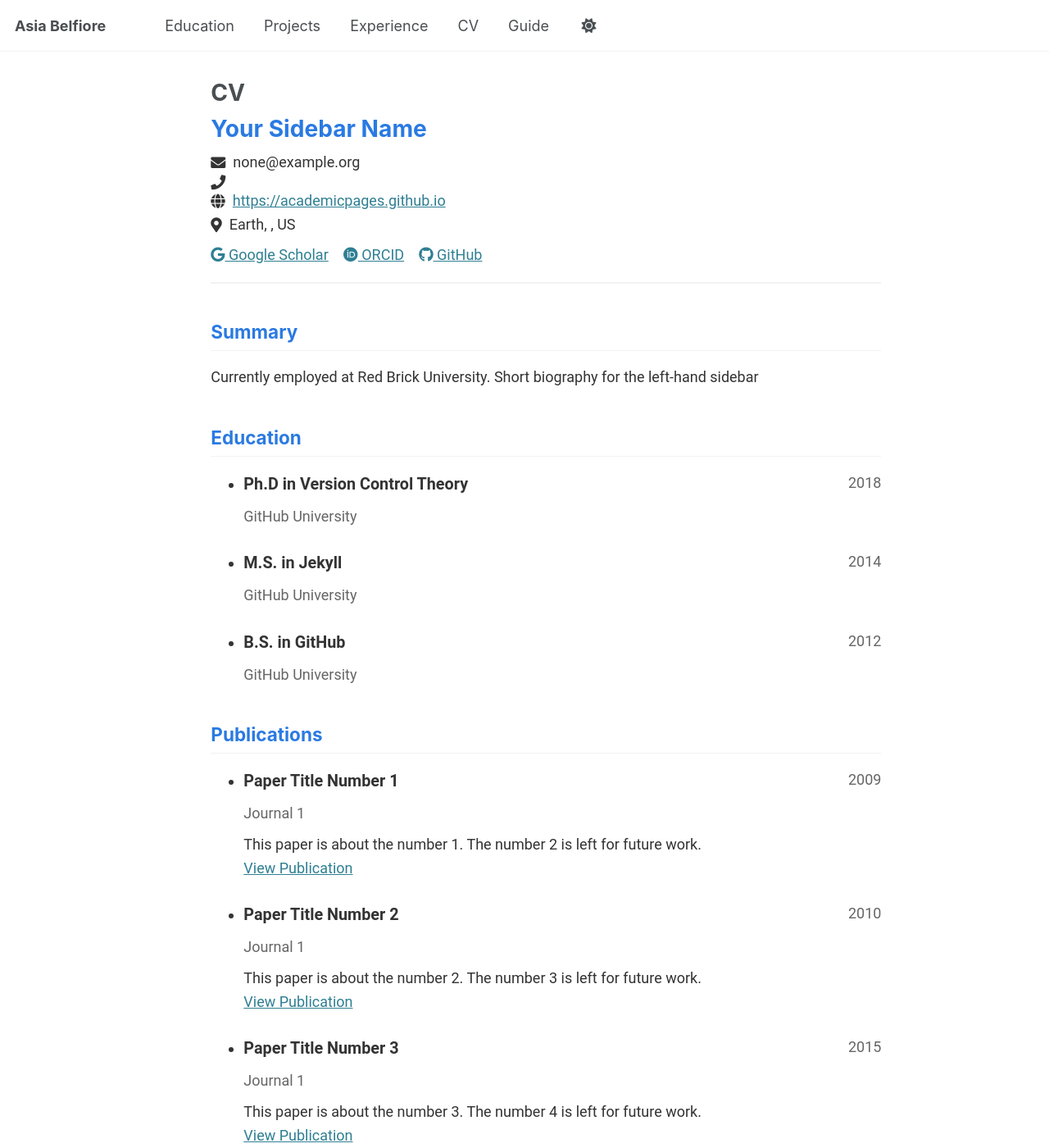
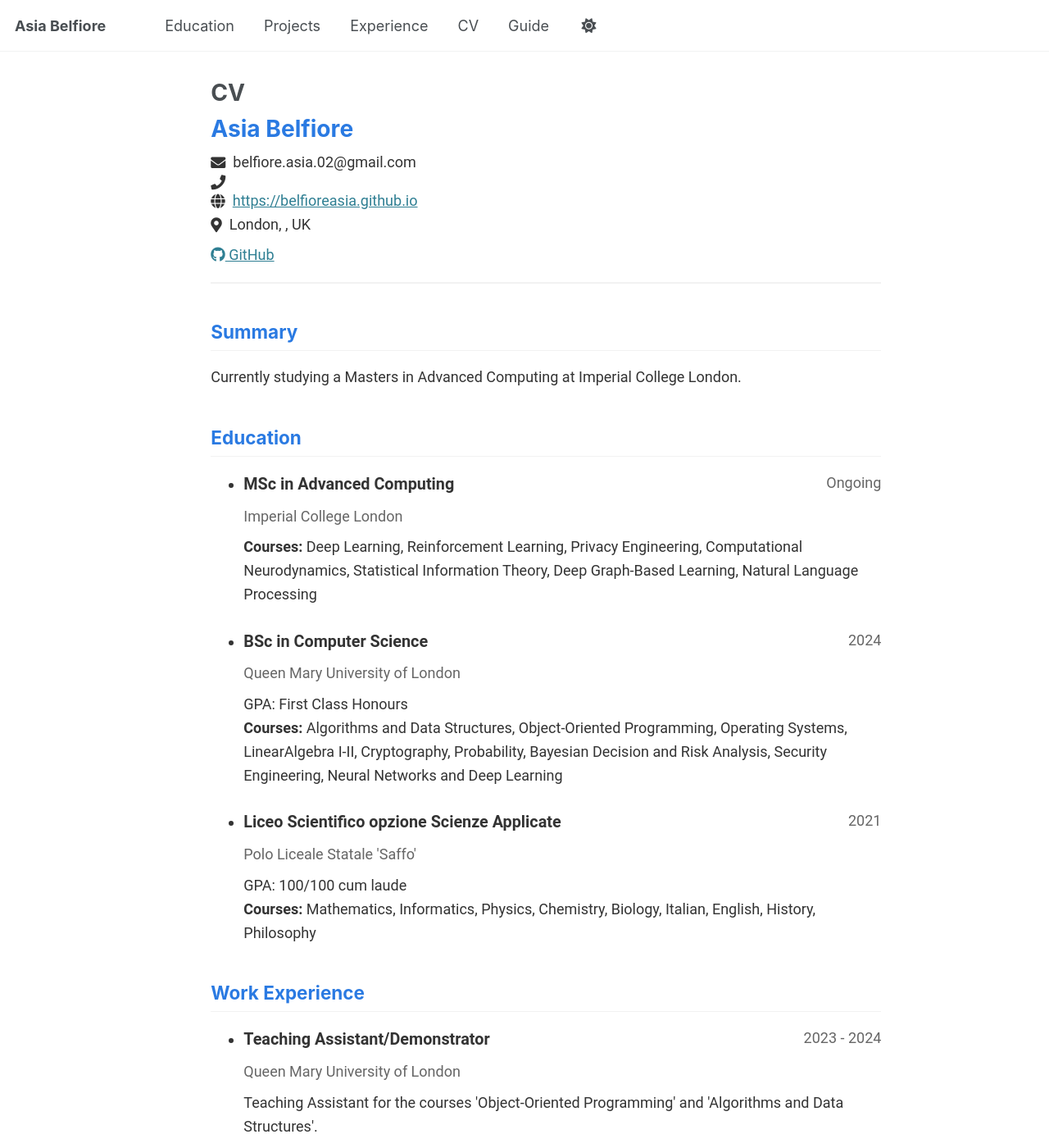
Before and after one commit to belfioreasia/belfioreasia.github.io, a Jekyll site: the page built from _pages/cv-json.md, in a window 1280 px wide and 1400 px high. Shown: the whole window at 82% size. Built offline with Jekyll 4.4.1, drawn with Linux system fonts in a browser that asks for light colours; some of the changed text lies outside the part shown.

Commit message:
Fixed cv path

```diff
--- a/_data/cv.json
+++ b/_data/cv.json
@@ -1,152 +1,73 @@
 {
   "basics": {
-    "name": "Your Sidebar Name",
-    "email": "none@example.org",
+    "name": "Asia Belfiore",
+    "email": "belfiore.asia.02@gmail.com",
     "phone": "",
-    "website": "https://academicpages.github.io",
-    "summary": "Currently employed at Red Brick University. Short biography for the left-hand sidebar",
+    "website": "https://belfioreasia.github.io",
+    "summary": "Currently studying a Masters in Advanced Computing at Imperial College London.",
     "location": {
       "address": "",
       "postalCode": "",
-      "city": "Earth",
-      "countryCode": "US",
+      "city": "London",
+      "countryCode": "UK",
       "region": ""
     },
     "profiles": [
       {
-        "network": "Google Scholar",
-        "username": "",
-        "url": "https://scholar.google.com/citations?user=PS_CX0AAAAAJ"
-      },
-      {
-        "network": "ORCID",
-        "username": "",
-        "url": "http://orcid.org/yourorcidurl"
-      },
-      {
         "network": "GitHub",
         "username": "academicpages",
-        "url": "https://github.com/academicpages"
+        "url": "https://github.com/belfioreasia"
       }
     ]
   },
-  "work": [],
+  "work": [
+    {
+      "company": "Queen Mary University of London",
+      "position": "Teaching Assistant/Demonstrator",
+      "website": "https://www.qmul.ac.uk",
+      "startDate": "2023",
+      "endDate": "2024",
+      "summary": "Teaching Assistant for the courses 'Object-Oriented Programming' and 'Algorithms and Data Structures'.",
+      "highlights": []
+    }
+  ],
   "education": [
     {
-      "institution": "GitHub University",
-      "area": "Ph.D in Version Control Theory",
-      "studyType": "",
-      "startDate": "",
-      "endDate": "2018",
+      "institution": "Imperial College London",
+      "area": "MSc in Advanced Computing",
+      "studyType": "Masters",
+      "startDate": "2024",
+      "endDate": "Ongoing",
       "gpa": null,
-      "courses": []
+      "courses": ["Deep Learning", "Reinforcement Learning", "Privacy Engineering", "Computational Neurodynamics",
+      "Statistical Information Theory", "Deep Graph-Based Learning", "Natural Language Processing"]
     },
     {
-      "institution": "GitHub University",
-      "area": "M.S. in Jekyll",
-      "studyType": "",
-      "startDate": "",
-      "endDate": "2014",
-      "gpa": null,
-      "courses": []
+      "institution": "Queen Mary University of London",
+      "area": "BSc in Computer Science",
+      "studyType": "Bachelors",
+      "startDate": "2021",
+      "endDate": "2024",
+      "gpa": "First Class Honours",
+      "courses": ["Algorithms and Data Structures", "Object-Oriented Programming", "Operating Systems", "LinearAlgebra I-II",
+      "Cryptography", "Probability", "Bayesian Decision and Risk Analysis", "Security Engineering", "Neural Networks and Deep Learning"]
     },
     {
-      "institution": "GitHub University",
-      "area": "B.S. in GitHub",
-      "studyType": "",
-      "startDate": "",
-      "endDate": "2012",
-      "gpa": null,
-      "courses": []
+      "institution": "Polo Liceale Statale 'Saffo'",
+      "area": "Liceo Scientifico opzione Scienze Applicate",
+      "studyType": "High School",
+      "startDate": "2016",
+      "endDate": "2021",
+      "gpa": "100/100 cum laude",
+      "courses": ["Mathematics", "Informatics", "Physics", "Chemistry", "Biology", "Italian", "English", "History", "Philosophy"]
     }
   ],
-  "skills": [],
-  "languages": [],
-  "interests": [],
+  "skills": ["Python", "Java", "NumPy", "Pandas", "PyTorch", "Matplotlib", "JavaScript", "HTML", "CSS"],
+  "languages": ["Italian (native)", "English (fluent, CEFR C2)", "Spanish (basic)", "French (basic)"],
+  "interests": ["Chess (Regional Level Competitor)", "Sports (Brown Belt in Karate, 6-year Ballerina, Climbing and Bouldering)",
+  "Guitar Playing", "Photography", "Graphic and Interior Design", "Cooking"],
   "references": [],
-  "publications": [
-    {
-      "name": "Paper Title Number 1",
-      "publisher": "Journal 1",
-      "releaseDate": "2009-10-01",
-      "website": "http://academicpages.github.io/files/paper1.pdf",
-      "summary": "This paper is about the number 1. The number 2 is left for future work."
-    },
-    {
-      "name": "Paper Title Number 2",
-      "publisher": "Journal 1",
-      "releaseDate": "2010-10-01",
-      "website": "http://academicpages.github.io/files/paper2.pdf",
-      "summary": "This paper is about the number 2. The number 3 is left for future work."
-    },
-    {
-      "name": "Paper Title Number 3",
-      "publisher": "Journal 1",
-      "releaseDate": "2015-10-01",
-      "website": "http://academicpages.github.io/files/paper3.pdf",
-      "summary": "This paper is about the number 3. The number 4 is left for future work."
-    },
-    {
-      "name": "Paper Title Number 4",
-      "publisher": "GitHub Journal of Bugs",
-      "releaseDate": "2024-02-17",
-      "website": "http://academicpages.github.io/files/paper3.pdf",
-      "summary": "This paper is about fixing template issue #693."
-    }
-  ],
-  "presentations": [
-    {
-      "name": "Talk 1 on Relevant Topic in Your Field",
-      "event": "UC San Francisco, Department of Testing",
-      "date": "2012-03-01",
-      "location": "San Francisco, CA, USA",
-      "description": ""
-    },
-    {
-      "name": "Tutorial 1 on Relevant Topic in Your Field",
-      "event": "UC-Berkeley Institute for Testing Science",
-      "date": "2013-03-01",
-      "location": "Berkeley, CA, USA",
-      "description": ""
-    },
-    {
-      "name": "Talk 2 on Relevant Topic in Your Field",
-      "event": "London School of Testing",
-      "date": "2014-02-01",
-      "location": "London, UK",
-      "description": ""
-    },
-    {
-      "name": "Conference Proceeding talk 3 on Relevant Topic in Your Field",
-      "event": "Testing Institute of America 2014 Annual Conference",
-      "date": "2014-03-01",
-      "location": "Los Angeles, CA, USA",
-      "description": ""
-    }
-  ],
-  "teaching": [
-    {
-      "course": "Teaching experience 1",
-      "institution": "University 1, Department",
-      "date": "2014-01-01",
-      "role": "Undergraduate course",
-      "description": ""
-    },
-    {
-      "course": "Teaching experience 2",
-      "institution": "University 1, Department",
-      "date": "2015-01-01",
-      "role": "Workshop",
-      "description": ""
-    }
-  ],
-  "portfolio": [
-    {
-      "name": "Portfolio item number 1",
-      "category": "portfolio",
-      "date": "",
-      "url": "",
-      "description": "Short description of portfolio item number 1<br/><img src='/images/500x300.png'>"
-    }
-  ]
+  "publications": [],
+  "presentations": [],
+  "teaching": []
 }
--- a/_data/navigation.yml
+++ b/_data/navigation.yml
@@ -20,8 +20,8 @@
     url: /experience/
 
   - title: "CV"
-    # url: /cv-json/
-    url: /cv/
+    url: /cv-json/
+    # url: /cv/
 
   # - title: "Publications"
   #   url: /publications/
```
Also changed, not shown: _pages/about.md (+2 -3 lines).
